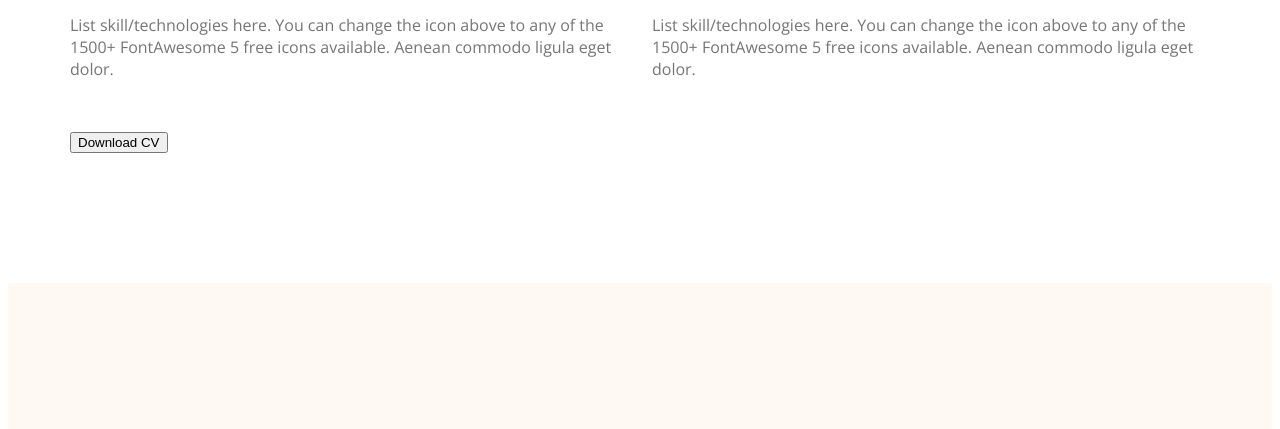
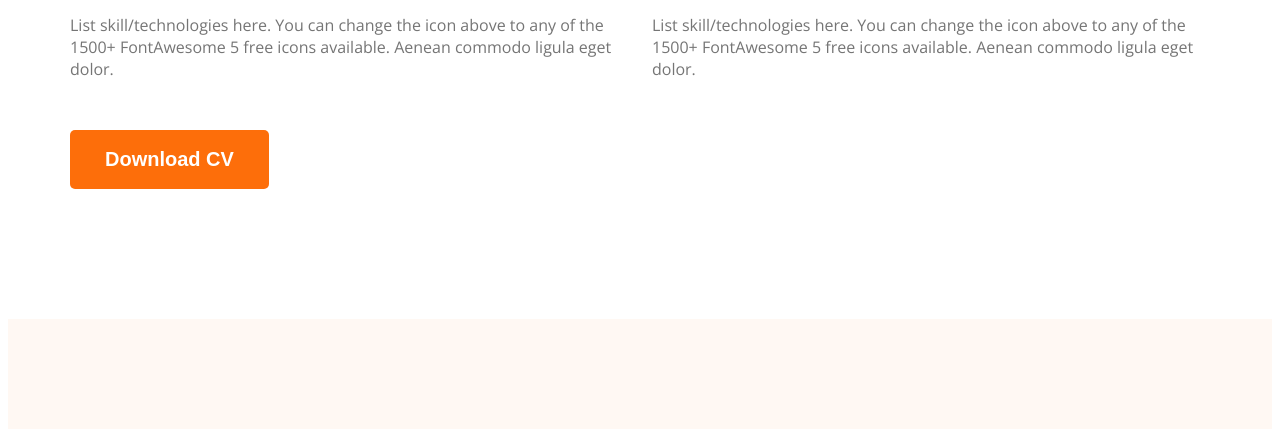
Before and after one commit to JubairAnjumRony/webdev-portfolio, a plain HTML site: page index.html in a window 1280 px wide. Shown: the part 2800-3229 px from the top of the page. Drawn offline with nearby package versions, Linux system fonts and the light colour scheme.

Commit message:
button added

```diff
--- a/index.html
+++ b/index.html
@@ -151,7 +151,7 @@
 
             </div>
             <div class="text-center resume-download-cv">
-                <button class="btn-primary"><i class="fa-solid fa-download"></i> Download CV</button>
+                <button class="button-primary"><i class="fa-solid fa-download"></i> Download CV</button>
             </div>
         </section>
     </main>
```
